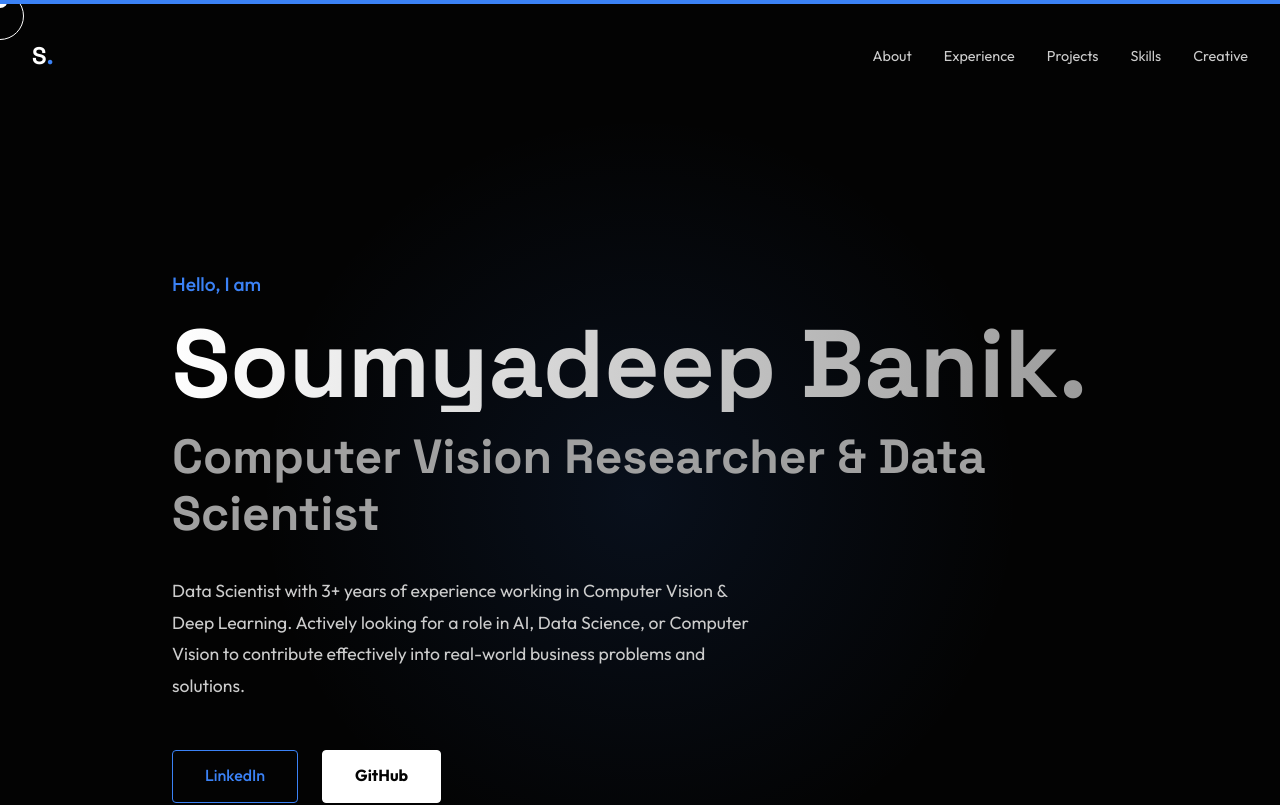
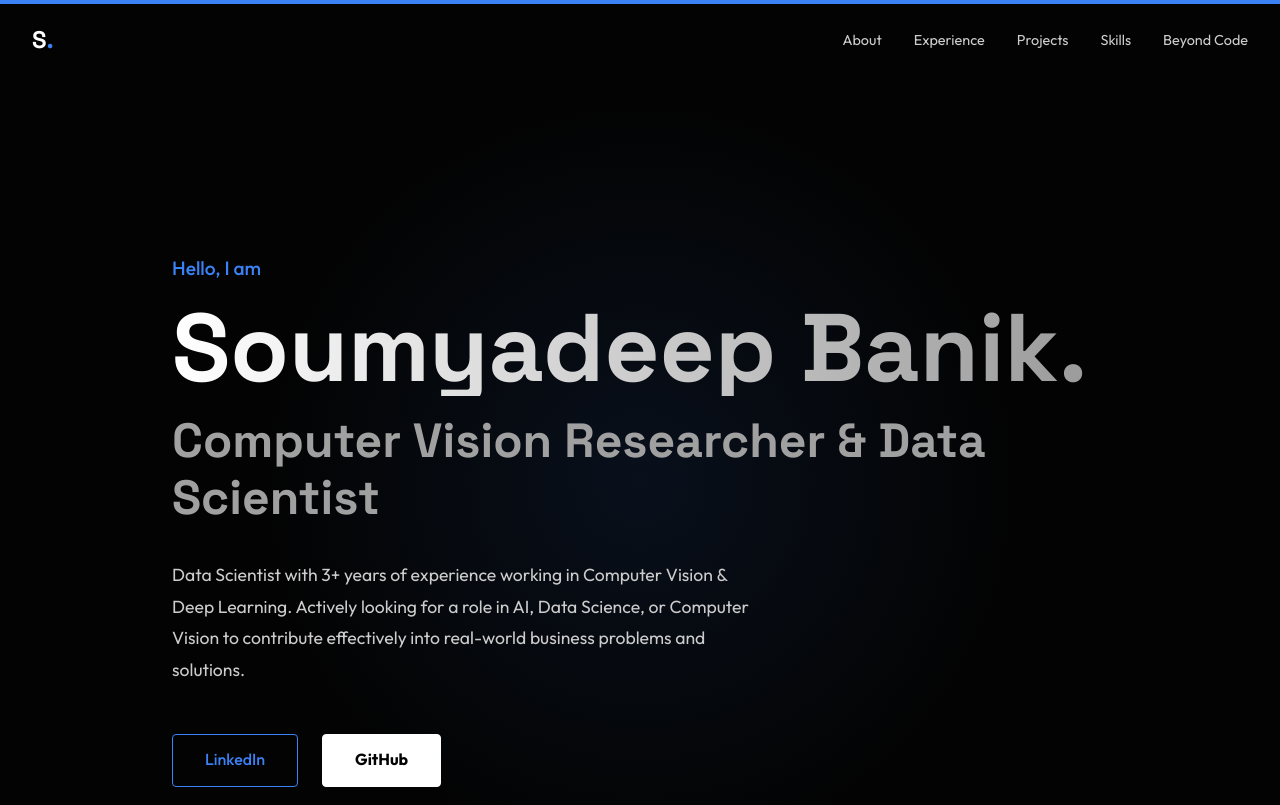
Before and after one commit to soumyadbanik/soumyadbanik.github.io, a React (Vite) app: page / in a window 1280 px wide. Shown: the top 805 px of the page. Built offline with nearby package versions, Linux system fonts and the light colour scheme; the HTML template or start-up script is replaced by a standard one.

Commit message:
Refactor: Move Creative section to dedicated '/beyond-code' page

```diff
--- a/package.json
+++ b/package.json
@@ -9,10 +9,11 @@
     "preview": "vite preview"
   },
   "dependencies": {
+    "framer-motion": "^10.16.4",
+    "lucide-react": "^0.292.0",
     "react": "^18.2.0",
     "react-dom": "^18.2.0",
-    "framer-motion": "^10.16.4",
-    "lucide-react": "^0.292.0"
+    "react-router-dom": "^6.30.2"
   },
   "devDependencies": {
     "@types/react": "^18.2.37",
--- a/src/App.jsx
+++ b/src/App.jsx
@@ -1,16 +1,21 @@
 import React, { useEffect } from 'react';
+import { HashRouter as Router, Routes, Route, useLocation } from 'react-router-dom';
 import Navbar from './components/Navbar';
-import Hero from './components/Hero';
-import Experience from './components/Experience';
-import Projects from './components/Projects';
-import Skills from './components/Skills';
-import ExtraCurricular from './components/ExtraCurricular';
 import ScrollProgress from './components/ScrollProgress';
-import CustomCursor from './components/CustomCursor';
+import Home from './pages/Home';
+import BeyondCode from './pages/BeyondCode';
 
+// ScrollToTop component to ensure pages start at top on navigation
+const ScrollToTop = () => {
+    const { pathname } = useLocation();
+    useEffect(() => {
+        window.scrollTo(0, 0);
+    }, [pathname]);
+    return null;
+};
 
 function App() {
-    // Smooth scroll behavior
+    // Global smooth scroll setting
     useEffect(() => {
         document.documentElement.style.scrollBehavior = 'smooth';
         return () => {
@@ -19,17 +24,17 @@ function App() {
     }, []);
 
     return (
+        <Router>
             <div className="App">
-            <CustomCursor />
+                <ScrollToTop />
                 <ScrollProgress />
                 <Navbar />
 
                 <main>
-                <Hero />
-                <Experience />
-                <Projects />
-                <Skills />
-                <ExtraCurricular />
+                    <Routes>
+                        <Route path="/" element={<Home />} />
+                        <Route path="/beyond-code" element={<BeyondCode />} />
+                    </Routes>
                 </main>
 
                 <footer style={{
@@ -37,7 +42,7 @@ function App() {
                     textAlign: 'center',
                     color: 'var(--text-secondary)',
                     fontSize: '0.9rem',
-                marginTop: '4rem',
+                    marginTop: 'auto',
                     borderTop: '1px solid var(--card-border)'
                 }}>
                     <div className="container">
@@ -46,6 +51,7 @@ function App() {
                     </div>
                 </footer>
             </div>
+        </Router>
     );
 }
 
--- a/src/components/Navbar.jsx
+++ b/src/components/Navbar.jsx
@@ -1,8 +1,11 @@
 import React, { useState, useEffect } from 'react';
 import { motion } from 'framer-motion';
+import { Link, useLocation } from 'react-router-dom';
 
 const Navbar = () => {
     const [scrolled, setScrolled] = useState(false);
+    const location = useLocation();
+    const isHome = location.pathname === '/';
 
     useEffect(() => {
         const handleScroll = () => setScrolled(window.scrollY > 50);
@@ -10,12 +13,20 @@ const Navbar = () => {
         return () => window.removeEventListener('scroll', handleScroll);
     }, []);
 
+    const scrollToSection = (id) => {
+        if (!isHome) return; // Allow Link to handle navigation if not home
+        const element = document.getElementById(id);
+        if (element) {
+            element.scrollIntoView({ behavior: 'smooth' });
+        }
+    };
+
     const navLinks = [
-        { name: 'About', href: '#about' },
-        { name: 'Experience', href: '#experience' },
-        { name: 'Projects', href: '#projects' },
-        { name: 'Skills', href: '#skills' },
-        { name: 'Creative', href: '#creative' },
+        { name: 'About', href: '#about', isHash: true },
+        { name: 'Experience', href: '#experience', isHash: true },
+        { name: 'Projects', href: '#projects', isHash: true },
+        { name: 'Skills', href: '#skills', isHash: true },
+        { name: 'Beyond Code', href: '/beyond-code', isHash: false },
     ];
 
     return (
@@ -23,7 +34,7 @@ const Navbar = () => {
             initial={{ y: -100 }}
             animate={{ y: 0 }}
             transition={{ duration: 0.5 }}
-            className={`fixed top-0 left-0 right-0 z-50 flex justify-between items-center px-8 py-4 transition-all duration-300 ${scrolled ? 'backdrop-blur-md bg-black/50 border-b border-white/10' : 'bg-transparent'
+            className={`fixed top-0 left-0 right-0 z-50 flex justify-between items-center px-8 py-4 transition-all duration-300 ${scrolled || !isHome ? 'backdrop-blur-md bg-black/80 border-b border-white/10' : 'bg-transparent'
                 }`}
             style={{
                 height: '80px',
@@ -33,15 +44,46 @@ const Navbar = () => {
                 padding: '0 2rem'
             }}
         >
-            <div className="logo" style={{ fontSize: '1.5rem', fontWeight: 'bold', fontFamily: 'var(--font-heading)' }}>
+            <Link to="/" className="logo" style={{ fontSize: '1.5rem', fontWeight: 'bold', fontFamily: 'var(--font-heading)' }}>
                 S<span style={{ color: 'var(--accent)' }}>.</span>
-            </div>
+            </Link>
+
             <ul style={{ display: 'flex', gap: '2rem', listStyle: 'none' }}>
                 {navLinks.map((link) => (
                     <li key={link.name}>
-                        <a href={link.href} style={{ fontSize: '0.9rem', opacity: 0.8 }}>
-                            {link.name}
-                        </a>
+                        {link.isHash ? (
+                            isHome ? (
+                                <button
+                                    onClick={() => scrollToSection(link.href.substring(1))}
+                                    style={{
+                                        background: 'none',
+                                        border: 'none',
+                                        fontSize: '0.9rem',
+                                        opacity: 0.8,
+                                        cursor: 'pointer',
+                                        color: 'inherit',
+                                        fontFamily: 'inherit'
+                                    }}
+                                >
+                                    {link.name}
+                                </button>
+                            ) : (
+                                <Link to={`/${link.href}`} style={{ fontSize: '0.9rem', opacity: 0.8 }}>
+                                    {link.name}
+                                </Link>
+                            )
+                        ) : (
+                            <Link
+                                to={link.href}
+                                style={{
+                                    fontSize: '0.9rem',
+                                    opacity: location.pathname === link.href ? 1 : 0.8,
+                                    color: location.pathname === link.href ? 'var(--accent)' : 'inherit'
+                                }}
+                            >
+                                {link.name}
+                            </Link>
+                        )}
                     </li>
                 ))}
             </ul>
--- /dev/null
+++ b/src/pages/BeyondCode.jsx
@@ -0,0 +1,107 @@
+import React from 'react';
+import { motion } from 'framer-motion';
+import { Instagram, Youtube, ExternalLink, Camera, Video, Music, Palette } from 'lucide-react';
+
+const CreativeItem = ({ type, title, color, icon: Icon }) => (
+    <motion.div
+        whileHover={{ scale: 1.05, zIndex: 10 }}
+        style={{
+            aspectRatio: '1',
+            backgroundColor: color || '#222',
+            display: 'flex',
+            alignItems: 'center',
+            justifyContent: 'center',
+            borderRadius: '8px',
+            cursor: 'pointer',
+            position: 'relative',
+            overflow: 'hidden',
+            border: '1px solid var(--card-border)'
+        }}
+    >
+        <div style={{
+            position: 'absolute',
+            inset: 0,
+            display: 'flex',
+            flexDirection: 'column',
+            alignItems: 'center',
+            justifyContent: 'center',
+            background: 'rgba(0,0,0,0.7)',
+            color: '#fff',
+            opacity: 0,
+            transition: 'opacity 0.3s'
+        }}
+            onMouseEnter={(e) => e.currentTarget.style.opacity = 1}
+            onMouseLeave={(e) => e.currentTarget.style.opacity = 0}
+        >
+            <span style={{ fontWeight: 'bold', fontSize: '1.2rem' }}>{title}</span>
+        </div>
+        <Icon size={48} color="var(--text-secondary)" />
+    </motion.div>
+);
+
+const BeyondCode = () => {
+    return (
+        <div className="container" style={{ paddingTop: '120px', minHeight: '100vh', paddingBottom: '4rem' }}>
+            <motion.div
+                initial={{ opacity: 0, y: 20 }}
+                animate={{ opacity: 1, y: 0 }}
+                transition={{ duration: 0.6 }}
+            >
+                <h1 style={{
+                    fontSize: '4rem',
+                    marginBottom: '1rem',
+                    background: 'linear-gradient(to right, #fff, var(--accent))',
+                    WebkitBackgroundClip: 'text',
+                    WebkitTextFillColor: 'transparent'
+                }}>
+                    Beyond Code
+                </h1>
+                <p style={{ maxWidth: '600px', marginBottom: '4rem', color: 'var(--text-secondary)', fontSize: '1.2rem' }}>
+                    When I'm not training models or optimizing algorithms, I explore the world through lenses, melodies, and colors. This is my creative playground.
+                </p>
+
+                <section style={{ marginBottom: '4rem' }}>
+                    <h2 style={{ fontSize: '2rem', marginBottom: '2rem' }}>Gallery</h2>
+                    <div style={{ display: 'grid', gridTemplateColumns: 'repeat(auto-fill, minmax(250px, 1fr))', gap: '2rem' }}>
+                        <CreativeItem type="photo" title="Urban Photography" color="#1a1a1a" icon={Camera} />
+                        <CreativeItem type="video" title="Short Films" color="#1f1f1f" icon={Video} />
+                        <CreativeItem type="art" title="Digital Art" color="#1a1a1a" icon={Palette} />
+                        <CreativeItem type="music" title="Acoustic Covers" color="#1f1f1f" icon={Music} />
+                        <CreativeItem type="photo" title="Nature" color="#1a1a1a" icon={Camera} />
+                        <CreativeItem type="video" title="Vlogs" color="#1f1f1f" icon={Youtube} />
+                    </div>
+                </section>
+
+                <div style={{ textAlign: 'center', marginTop: '3rem', padding: '3rem', borderTop: '1px solid var(--card-border)' }}>
+                    <p style={{ marginBottom: '1.5rem', color: '#888' }}>Find more of my creative work on social media</p>
+                    <div style={{ display: 'flex', justifyContent: 'center', gap: '2rem' }}>
+                        <a href="https://instagram.com" target="_blank" rel="noreferrer" style={{
+                            display: 'flex',
+                            alignItems: 'center',
+                            gap: '0.5rem',
+                            color: 'var(--text-primary)',
+                            padding: '0.8rem 1.5rem',
+                            border: '1px solid var(--card-border)',
+                            borderRadius: 'full'
+                        }}>
+                            <Instagram size={20} /> Instagram
+                        </a>
+                        <a href="https://youtube.com" target="_blank" rel="noreferrer" style={{
+                            display: 'flex',
+                            alignItems: 'center',
+                            gap: '0.5rem',
+                            color: 'var(--text-primary)',
+                            padding: '0.8rem 1.5rem',
+                            border: '1px solid var(--card-border)',
+                            borderRadius: 'full'
+                        }}>
+                            <Youtube size={20} /> YouTube
+                        </a>
+                    </div>
+                </div>
+            </motion.div>
+        </div>
+    );
+};
+
+export default BeyondCode;
--- /dev/null
+++ b/src/pages/Home.jsx
@@ -0,0 +1,18 @@
+import React from 'react';
+import Hero from '../components/Hero';
+import Experience from '../components/Experience';
+import Projects from '../components/Projects';
+import Skills from '../components/Skills';
+
+const Home = () => {
+    return (
+        <div className="home-container">
+            <Hero />
+            <Experience />
+            <Projects />
+            <Skills />
+        </div>
+    );
+};
+
+export default Home;
```
Also changed, not shown: 1 other file (tests, documents, lock files or other folders). Lines whose indentation alone changed are shown as unchanged.
